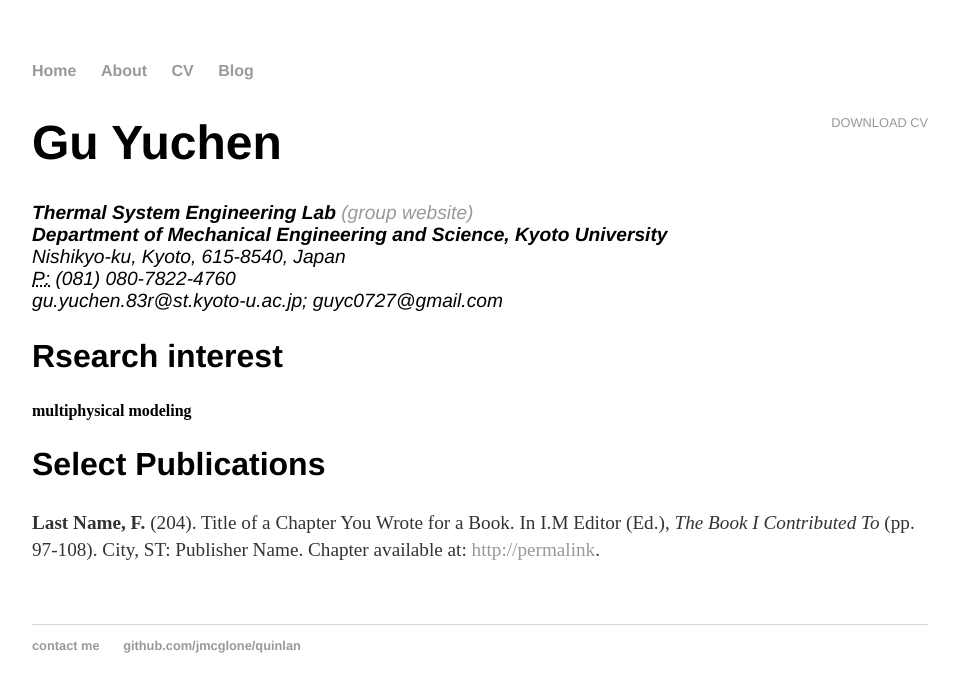
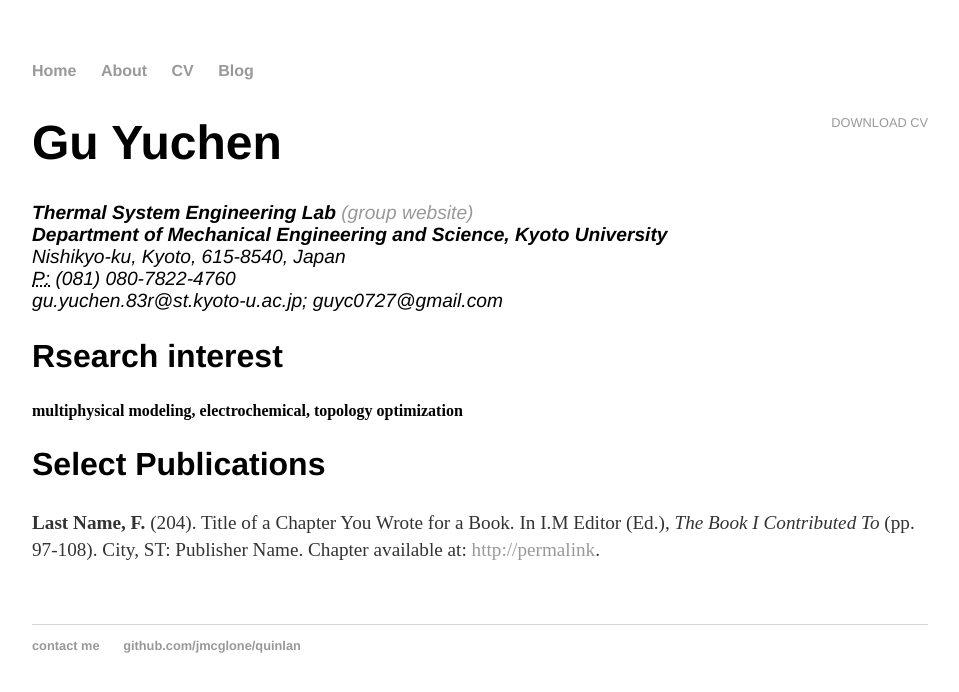
Before and after one commit to ycgu/ycgu.github.io, a Jekyll site: the page built from cv/index.html, in a window 1280 px wide. Shown: the top 692 px of the page, without its empty margins (160-1119 px from the left). Built offline with Jekyll 4.4.1, drawn with Linux system fonts in a browser that asks for light colours.

Commit message:
Update index.html

```diff
--- a/cv/index.html
+++ b/cv/index.html
@@ -15,7 +15,7 @@
 					</address>
 
 					<h2>Rsearch interest</h2>
-                    <strong>multiphysical modeling</strong><br>
+                    <strong>multiphysical modeling, electrochemical, topology optimization</strong><br>
 
 					<h2>Select Publications</h2>
 
```
